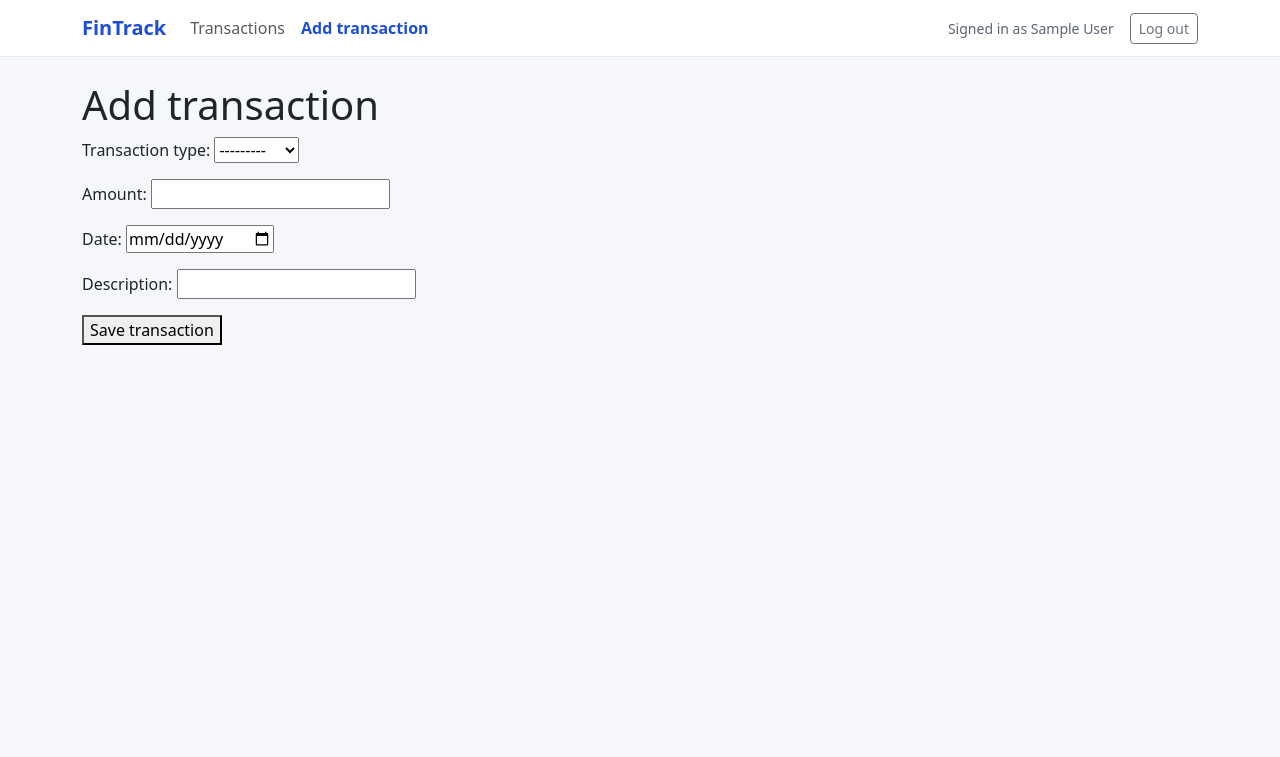
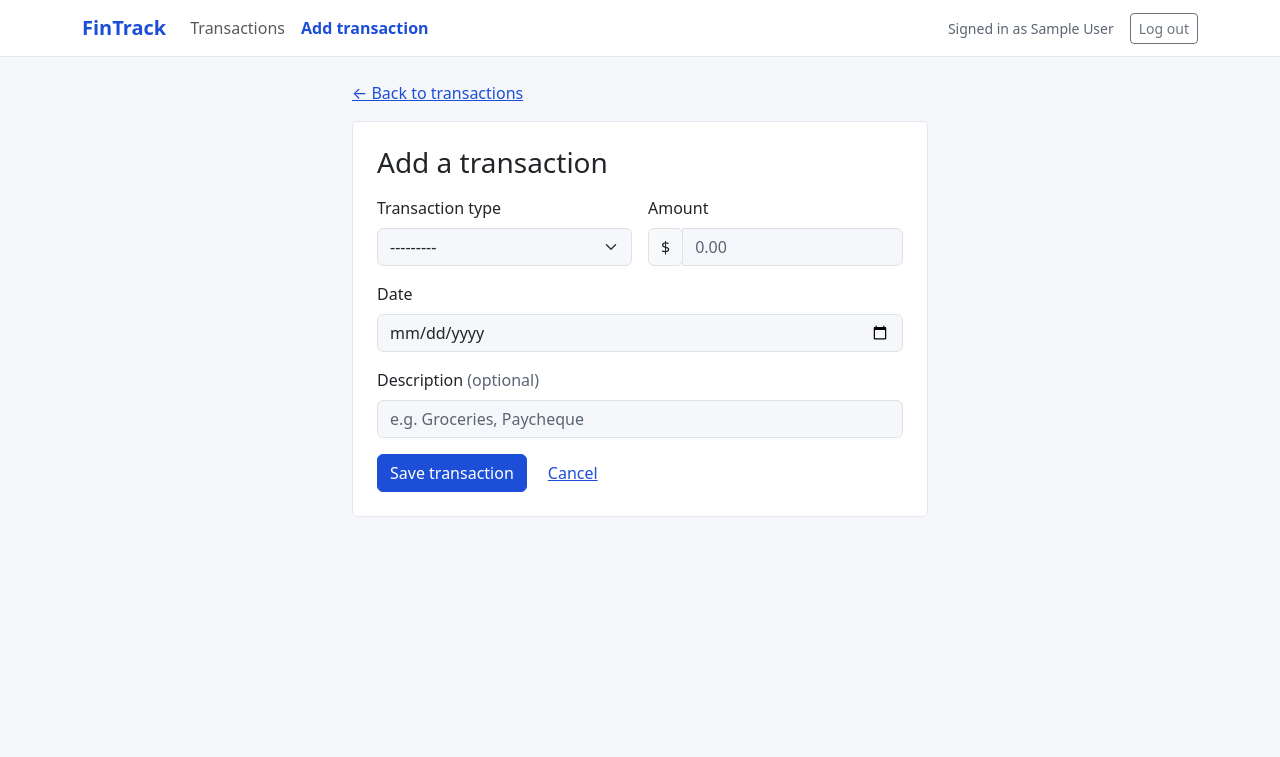
Before and after one commit to MahdiarKhodabakhshi/FinTrack, a Django app: page /transactions/add/ in a window 1280 px wide. Shown: the top 757 px of the page. Run offline with Django 5.2, Linux system fonts and the light colour scheme; the visitor is signed in with stand-in values (Sample User, id 1); some libraries are stand-ins or nearby versions.

Commit message:
FT-16: Style add-transaction form

```diff
--- a/templates/transactions/transaction_form.html
+++ b/templates/transactions/transaction_form.html
@@ -1,14 +1,27 @@
 {% extends "base.html" %}
+{# FT-16: Responsive transaction entry without changing backend fields. #}
 {% block title %}Add transaction — FinTrack{% endblock %}
 {% block content %}
-<!-- FT-16 (Saad): Unstyled add-transaction placeholder. -->
-<h1>Add transaction</h1>
-<form method="post">
-  {% csrf_token %}
-  {{ form.non_field_errors }}
-  {% for field in form %}
-    <p>{{ field.label_tag }} {{ field }} {{ field.errors }}</p>
-  {% endfor %}
-  <button type="submit">Save transaction</button>
-</form>
+<div class="ft-transaction-card mx-auto">
+  <a class="d-inline-block mb-3" href="{% url 'transactions:list' %}">← Back to transactions</a>
+  <div class="card">
+    <div class="card-body p-4">
+      <h1 class="h3 mb-3">Add a transaction</h1>
+      {% include "includes/form_errors.html" with form=form %}
+      <form method="post" novalidate>
+        {% csrf_token %}
+        <div class="row g-3">
+          <div class="col-md-6">{% include "includes/form_field.html" with field=form.transaction_type only %}</div>
+          <div class="col-md-6">{% include "includes/form_field.html" with field=form.amount prefix="$" inputmode="decimal" placeholder="0.00" only %}</div>
+        </div>
+        {% include "includes/form_field.html" with field=form.date only %}
+        {% include "includes/form_field.html" with field=form.description placeholder="e.g. Groceries, Paycheque" only %}
+        <div class="d-flex flex-wrap align-items-center gap-2">
+          <button type="submit" class="btn btn-primary">Save transaction</button>
+          <a class="btn btn-link" href="{% url 'transactions:list' %}">Cancel</a>
+        </div>
+      </form>
+    </div>
+  </div>
+</div>
 {% endblock %}
```
